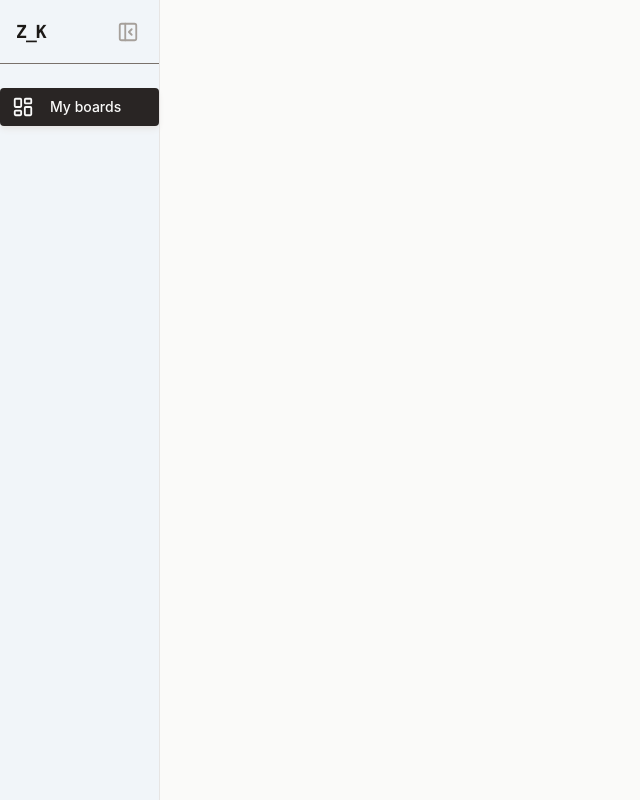
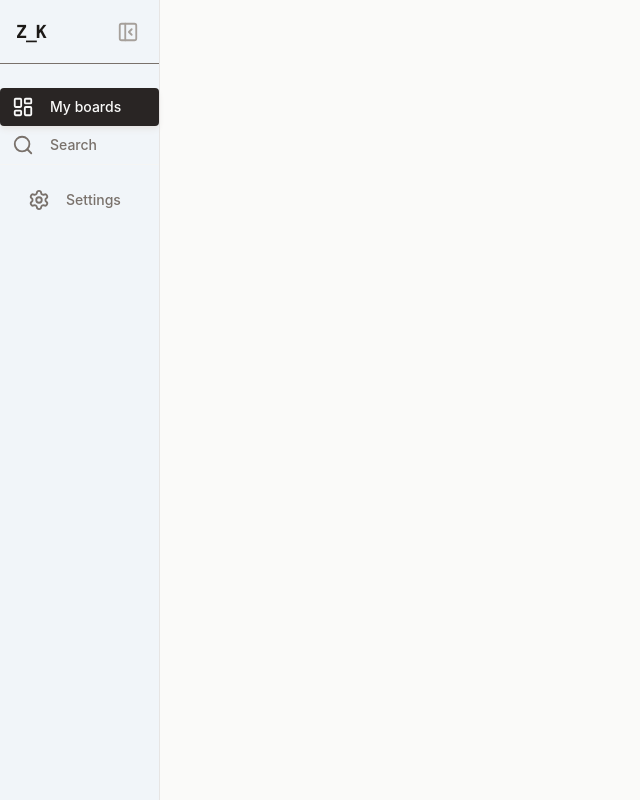
Before and after one commit to Zolender/kanban-app, a React (Vite) app: page /boards in a window 1280 px wide. Shown: the whole page, without its empty margins (0-640 px from the left). Built offline with nearby package versions, Linux system fonts and the light colour scheme.

Commit message:
feat(router): add loader for boards route to fetch data; create Boards component

```diff
--- a/src/layouts/AppLayout.jsx
+++ b/src/layouts/AppLayout.jsx
@@ -1,5 +1,5 @@
 import { useState } from "react";
-import { Outlet, useLocation, Link} from "react-router";
+import { Outlet, useLocation} from "react-router";
 import {PanelLeftOpen , PanelLeftClose, PlusCircle, Settings, Search,LayoutDashboard, icons } from "lucide-react";
 import SideBarIcons from "../components/SideBarIcons";
 
@@ -25,6 +25,10 @@ const AppLayout = () => {
 
             <nav className="grow py-6 px-auto">
                 <SideBarIcons to={'/boards'} icon={<LayoutDashboard size={22}/>} collapsed={isCollapsed} active={isActive('/boards')} label='My boards'/>
+                <SideBarIcons to={'/search'} icon={<Search size={22}/>} collapsed={isCollapsed} active={isActive('/search')} label='Search'/>
+                <div className="p-4 border-t border-stone-100">
+                    <SideBarIcons to={"/settings"} icon={<Settings size={22}/>} collapsed={isCollapsed} active={isActive('/settings')} label='Settings'/>
+                </div>
             </nav>
         </aside>
 
--- a/src/routes/router.jsx
+++ b/src/routes/router.jsx
@@ -3,6 +3,7 @@ import RouteLayout from "../layouts/RouteLayout";
 import PublicLayout from "../layouts/PublicLayout";
 import Landing from "../pages/Landing";
 import AppLayout from "../layouts/AppLayout";
+import { getData } from "../utils/storage";
 
 const router = createBrowserRouter([
     {
@@ -22,6 +23,10 @@ const router = createBrowserRouter([
             {
                 path: '/boards',
                 element: <AppLayout/>,
+                loader: ()=> {
+                    const data = getData()
+                    return data.boards
+                },
                 children: [
 
                 ]
```
Also changed, not shown: src/pages/Boards.jsx (added, +9 -0 lines).
